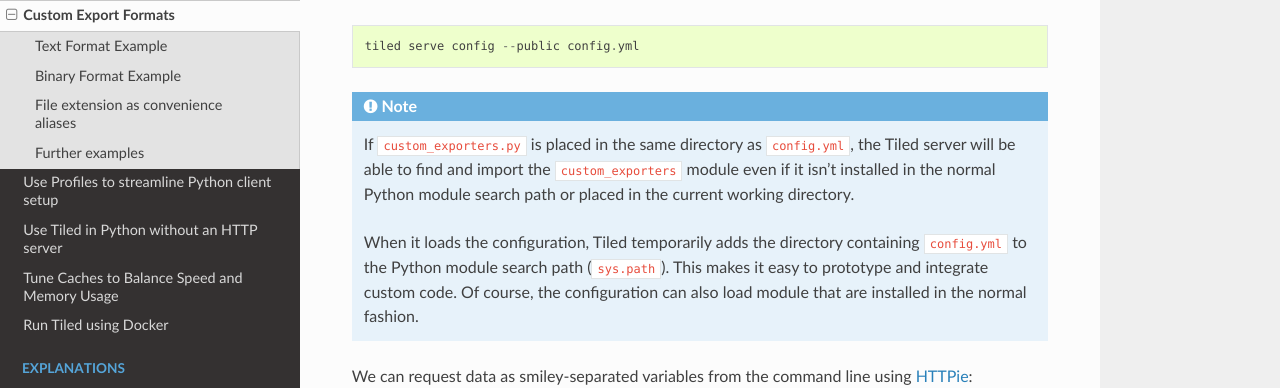
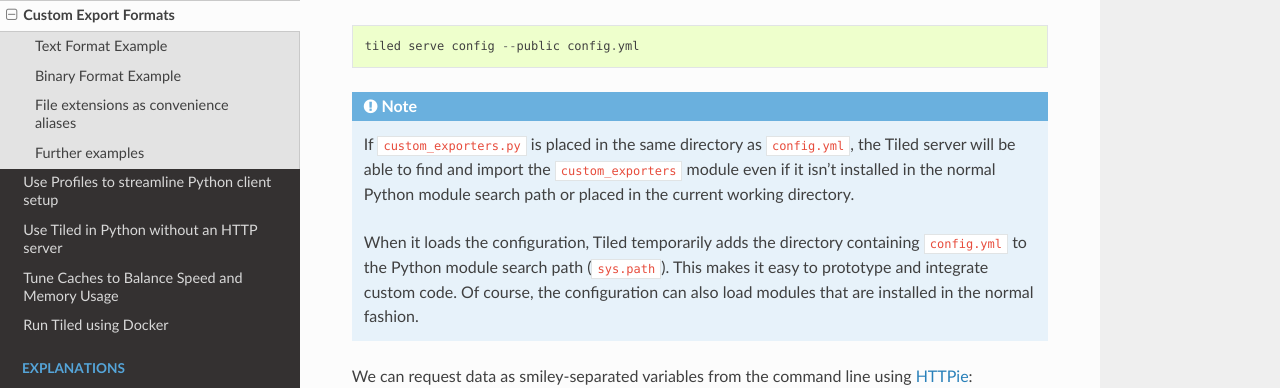
Before and after one commit to bluesky/tiled, a Sphinx documentation site: the page built from docs/source/how-to/custom-export-formats.md, in a window 1280 px wide and 900 px high, scrolled down 1798 px. Shown: the top 388 px of the window. Built offline with Sphinx 7.4.7 and the Read the Docs theme 2.0.0, drawn with Linux system fonts in a browser that asks for light colours; pages that are not in the unit, such as notebooks, are missing from menus; some of the changed text lies outside the part shown.

Commit message:
Copyediting

````diff
--- a/docs/source/how-to/custom-export-formats.md
+++ b/docs/source/how-to/custom-export-formats.md
@@ -100,7 +100,7 @@ path or placed in the current working directory.
 When it loads the configuration, Tiled temporarily adds the directory containing
 `config.yml` to the Python module search path (`sys.path`). This makes it easy
 to prototype and integrate custom code. Of course, the configuration can also
-load module that are installed in the normal fashion.
+load modules that are installed in the normal fashion.
 ```
 
 We can request data as smiley-separated variables from the command line
@@ -185,7 +185,7 @@ tiled serve config --public config.yml
 and navigate a web browser to `http://localhost:8000/array/full/A?format=image/jpeg`.
 Since the example data is just an array of ones, this will appear as a white square image.
 
-## File extension as convenience aliases
+## File extensions as convenience aliases
 
 Now, `image/jpeg` is unwieldy for users unfamiliar with MIME types. Adding
 
````
